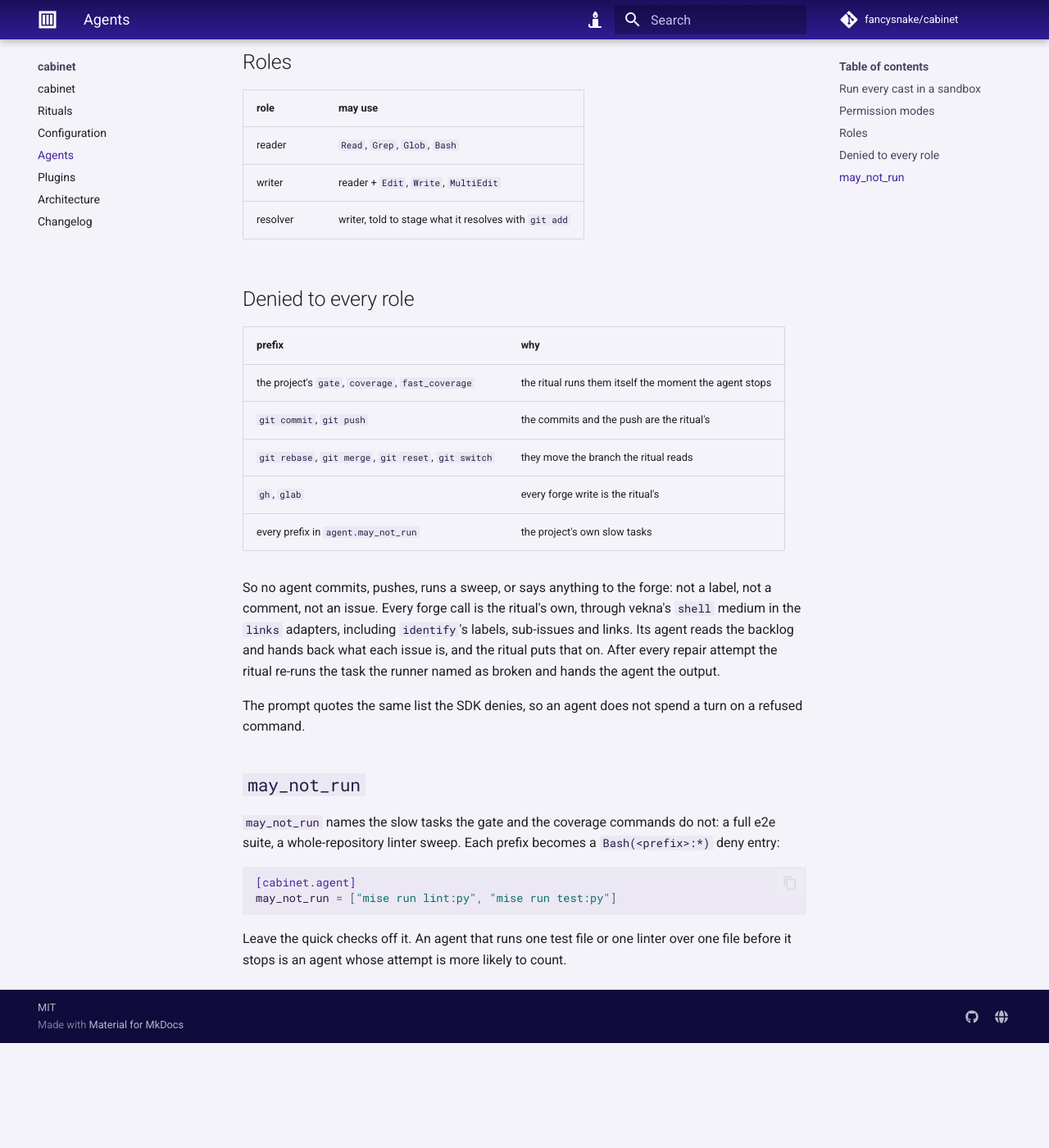
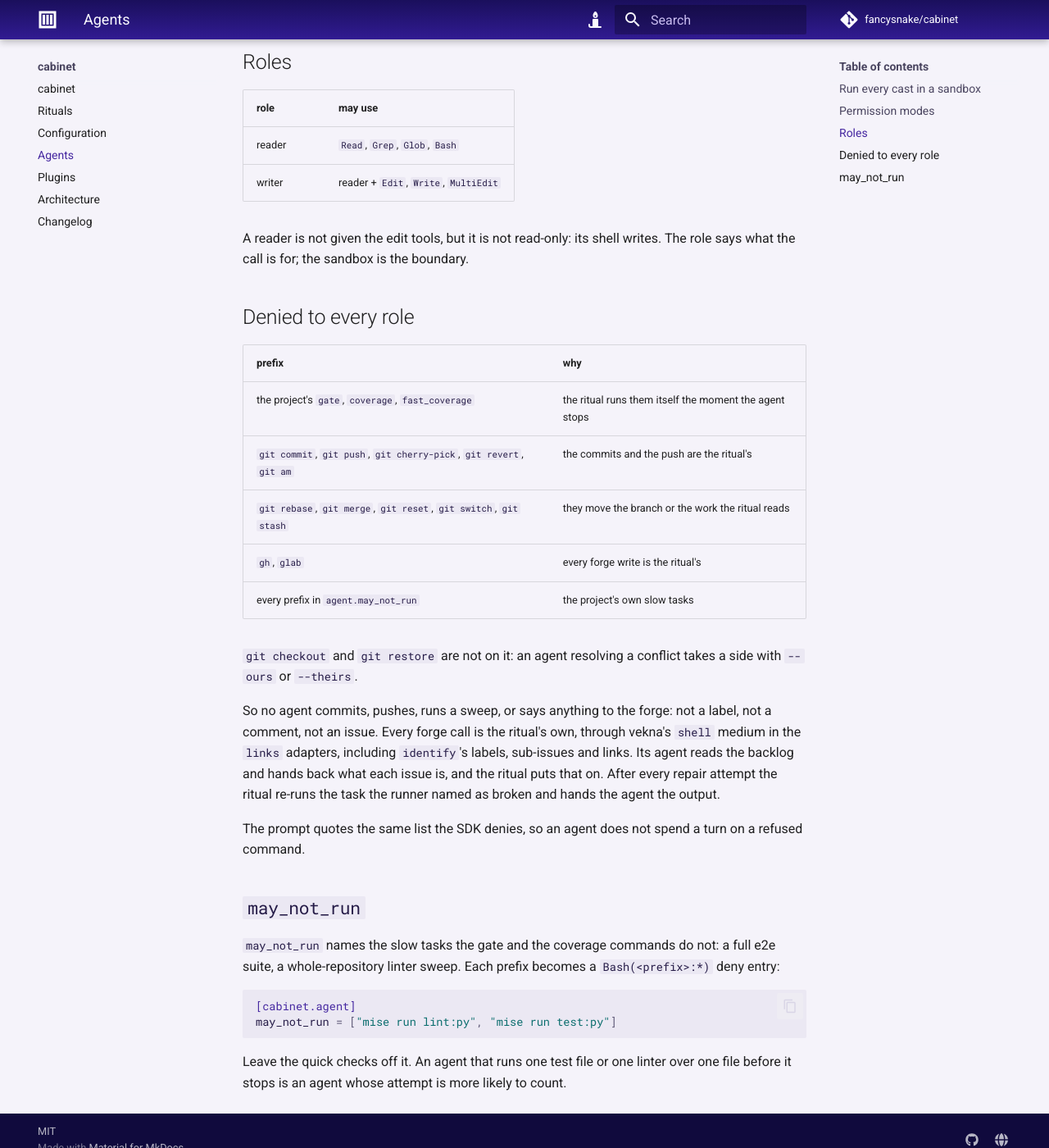
Before and after one commit to fancysnake/cabinet, an MkDocs documentation site: the page built from docs/agents.md, in a window 1280 px wide and 1400 px high, scrolled down 636 px. Shown: the whole window at 82% size. Built offline with MkDocs 1.6.1 and Material for MkDocs 9.7.7, drawn with Linux system fonts in a browser that asks for light colours; comment, search, counter and statistics services are not loaded; before the commit the page ends 1908 px from its top, so only the background shows below that.

Commit message:
chore: act on the review triage

```diff
--- a/docs/agents.md
+++ b/docs/agents.md
@@ -23,21 +23,26 @@ asked. The deny list holds in both.
 
 ## Roles
 
-| role     | may use                                                         |
-| -------- | --------------------------------------------------------------- |
-| reader   | `Read`, `Grep`, `Glob`, `Bash`                                  |
-| writer   | reader + `Edit`, `Write`, `MultiEdit`                           |
-| resolver | writer, told to stage what it resolves with `git add`           |
+| role   | may use                               |
+| ------ | ------------------------------------- |
+| reader | `Read`, `Grep`, `Glob`, `Bash`        |
+| writer | reader + `Edit`, `Write`, `MultiEdit` |
+
+A reader is not given the edit tools, but it is not read-only: its shell
+writes. The role says what the call is for; the sandbox is the boundary.
 
 ## Denied to every role
 
-| prefix                                               | why                                                    |
-| ---------------------------------------------------- | ------------------------------------------------------ |
-| the project's `gate`, `coverage`, `fast_coverage`    | the ritual runs them itself the moment the agent stops |
-| `git commit`, `git push`                             | the commits and the push are the ritual's              |
-| `git rebase`, `git merge`, `git reset`, `git switch` | they move the branch the ritual reads                  |
-| `gh`, `glab`                                         | every forge write is the ritual's                      |
-| every prefix in `agent.may_not_run`                  | the project's own slow tasks                           |
+| prefix                                                              | why                                                    |
+| ------------------------------------------------------------------- | ------------------------------------------------------ |
+| the project's `gate`, `coverage`, `fast_coverage`                   | the ritual runs them itself the moment the agent stops |
+| `git commit`, `git push`, `git cherry-pick`, `git revert`, `git am` | the commits and the push are the ritual's              |
+| `git rebase`, `git merge`, `git reset`, `git switch`, `git stash`   | they move the branch or the work the ritual reads      |
+| `gh`, `glab`                                                        | every forge write is the ritual's                      |
+| every prefix in `agent.may_not_run`                                 | the project's own slow tasks                           |
+
+`git checkout` and `git restore` are not on it: an agent resolving a
+conflict takes a side with `--ours` or `--theirs`.
 
 So no agent commits, pushes, runs a sweep, or says anything to the forge:
 not a label, not a comment, not an issue. Every forge call is the ritual's
```
Also changed, not shown: CHANGELOG.md (+6 -3 lines), CLAUDE.md (+6 -5 lines), 7 other files.
